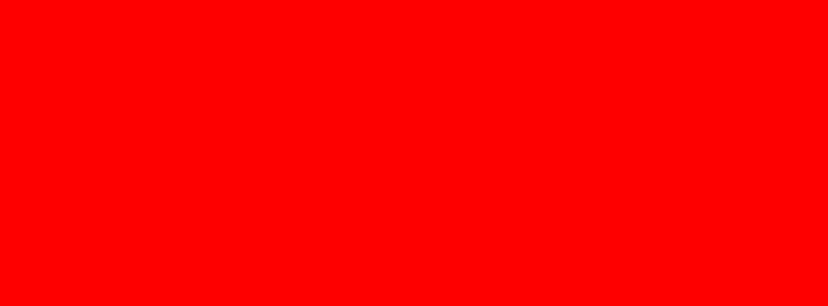
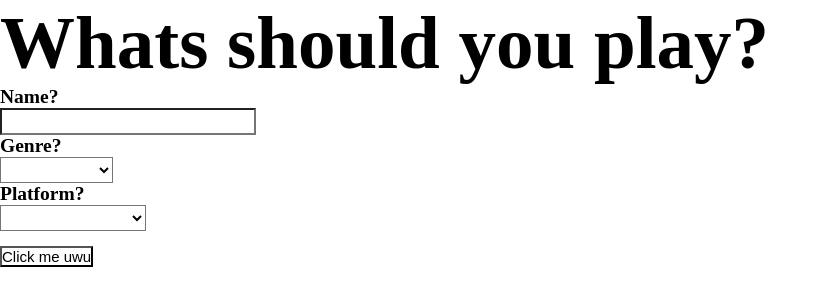
Before and after one commit to staten-island-tech/dom-manipulation-project-4rham, a plain HTML site: page index.html in a window 1280 px wide. Shown: the whole page, without its empty margins (0-828 px from the left). Drawn offline with Linux system fonts and the light colour scheme.

Commit message:
lmao i started

```diff
--- a/index.html
+++ b/index.html
@@ -4,9 +4,38 @@
     <meta http-equiv="X-UA-Compatible" content="IE=edge">
     <meta name="viewport" content="width=device-width, initial-scale=1.0">
     <link rel="stylesheet" href="style.css">
-    <title>Document</title>
+    <title>DOM</title>
 </head>
 <body>
 <script src="index.js"></script>
+<div class="main">
+    <h1 id="header">Whats should you play?</h1>
+    <div class="input-1">
+        <h2>Name?</h2>
+        <input type="text" id="name">
+    </div>
+    <div class="input-2">
+        <h2>Genre?</h2>
+        <select name="genre" id="genre">
+            <option value="N/A"></option>
+            <option value="JRPG">JRPG</option>
+            <option value="Fighting">Fighting</option>
+            <option value="Platformer">Platformer</option>
+            <option value="Shooter">Shooter</option>
+            <option value="Action">Action</option>
+        </select>
+    </div>
+    <div class="input-3">
+        <h2>Platform?</h2>
+        <select name="platform" id="platform">
+            <option value="N/A"></option>
+            <option value="Switch">Switch</option>
+            <option value="Playstation 5">Playstation 5</option>
+            <option value="Xbox Series X">Xbox Series X</option>
+            <option value="PC">PC</option>
+        </select>
+    </div>
+    <button type="submit" id="button">Click me uwu</button>
+</div>
 </body>
 </html>
--- a/index.js
+++ b/index.js
@@ -0,0 +1 @@
+const DOMSelectors = {};
--- a/style.css
+++ b/style.css
@@ -5,6 +5,16 @@ body,
   margin: 0;
   box-sizing: border-box;
   font-size: 62.5%;
-  background-color: rgb(255, 0, 0);
+  background-color: rgb(255, 255, 255);
   color: rgb(0, 0, 0);
 }
+.main{
+  font-size: 50px;
+}
+#header{
+  font-size: 75px;
+}
+#button{
+  font-size: 1.5rem;
+  margin-top: 15px;
+}
```
